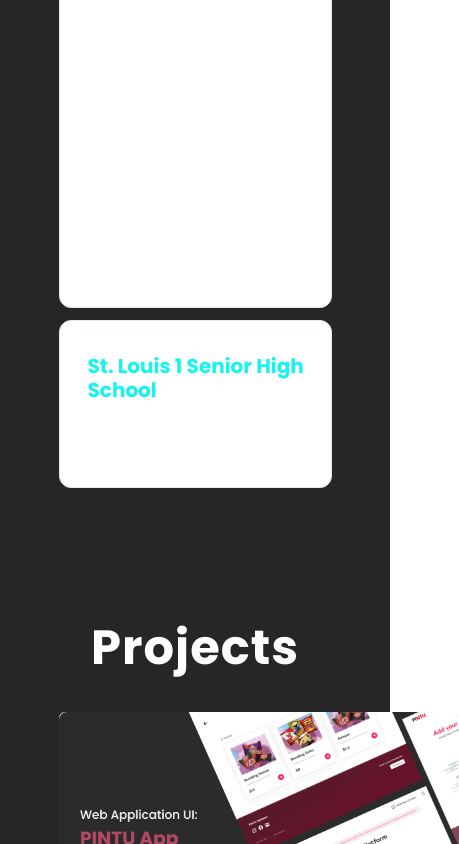
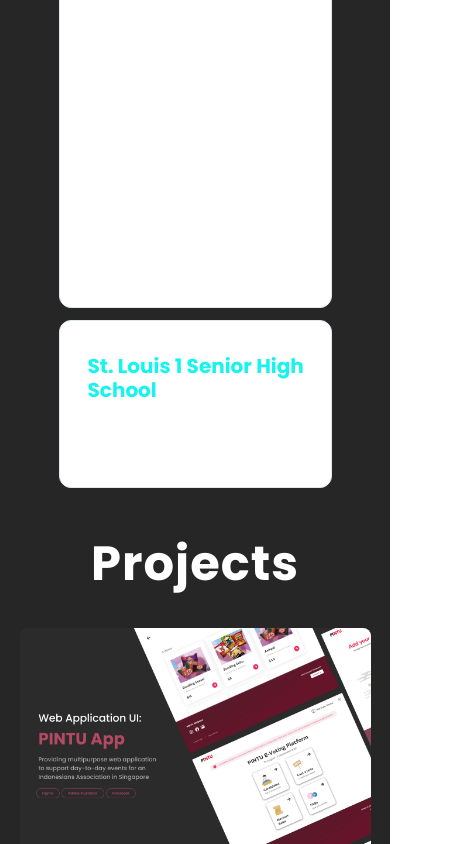
Before and after one commit to gabriellenicole/personal-website, a React (Create React App) app: page / in a window 390 px wide. Shown: the part 1156-2000 px from the top of the page, 459 px wide, since content can reach past the window. Built offline with nearby package versions, Linux system fonts and the light colour scheme.

Commit message:
updated projects

```diff
--- a/package.json
+++ b/package.json
@@ -9,6 +9,7 @@
     "@testing-library/jest-dom": "^5.16.5",
     "@testing-library/react": "^13.4.0",
     "@testing-library/user-event": "^13.5.0",
+    "aos": "^2.3.4",
     "framer-motion": "^7.6.18",
     "gsap": "^3.11.3",
     "react": "^18.2.0",
--- a/public/index.html
+++ b/public/index.html
@@ -31,6 +31,7 @@
       work correctly both with client-side routing and a non-root public URL.
       Learn how to configure a non-root public URL by running `npm run build`.
     -->
+    <link href="https://unpkg.com/aos@2.3.1/dist/aos.css" rel="stylesheet" />
     <title>React App</title>
   </head>
   <body>
@@ -46,5 +47,9 @@
       To begin the development, run `npm start` or `yarn start`.
       To create a production bundle, use `npm run build` or `yarn build`.
     -->
+    <script src="https://unpkg.com/aos@2.3.1/dist/aos.js"></script>
+    <script>
+      AOS.init()
+    </script>
   </body>
 </html>
--- a/src/App.js
+++ b/src/App.js
@@ -15,6 +15,7 @@
 
 //chakra
 import { extendTheme } from '@chakra-ui/react'
+import About from './components/About/About'
 
 function App() {
   const theme = extendTheme({
--- /dev/null
+++ b/src/components/About/About.js
@@ -0,0 +1,16 @@
+import React from 'react'
+import { SimpleGrid, Flex, Heading } from '@chakra-ui/react'
+
+export default function About() {
+  return (
+    <div className='about' id='about'>
+      <Flex
+        bg='#262626'
+        w='full'
+        justifyContent='center'
+        alignItems='center'
+        py={'15vh'}
+      ></Flex>
+    </div>
+  )
+}
--- a/src/components/Education/Education.js
+++ b/src/components/Education/Education.js
@@ -35,7 +35,7 @@
             overflow='hidden'
             variant='outline'
             size='lg'
-            className='hoverPink'
+            className='education-card hoverPink'
           >
             <Stack width='70vw'>
               <CardBody>
@@ -66,7 +66,7 @@
             variant='outline'
             overflow='hidden'
             size='lg'
-            className='hoverBlue'
+            className='education-card hoverBlue'
           >
             <Stack width='70vw'>
               <CardBody>
--- a/src/components/Education/Education.scss
+++ b/src/components/Education/Education.scss
@@ -32,10 +32,10 @@
   }
 }
 
-.chakra-card {
-  transition: all 0.2s ease-in-out;
+.education-card {
+  transition: all 0.5s ease-in-out;
 }
 
-.chakra-card:hover {
+.education-card:hover {
   transform: scale(1.03);
 }
--- a/src/components/Navbar/Navbar.js
+++ b/src/components/Navbar/Navbar.js
@@ -26,9 +26,9 @@
             <li>
               <a href='#project'>&lt;project&gt;</a>
             </li>
-            <li>
+            {/* <li>
               <a href='#about'>&lt;about&gt;</a>
-            </li>
+            </li> */}
           </ul>
         </div>
         <div id='mobile' onClick={handleClick}>
--- a/src/components/Project/Project.js
+++ b/src/components/Project/Project.js
@@ -3,28 +3,21 @@
 import ProjectCard from './ProjectCard'
 import PINTUApp from '../../assets/PINTUApp.png'
 import SpotifyHitlist from '../../assets/SpotifyHitlist.png'
+import './ProjectCard.scss'
 
 export default function Project() {
   const projects = [
     {
       imgUrl: PINTUApp,
+      link: 'http://app.pintusingapura.org',
       title: 'PINTU App',
       description: 'UI/UX Design',
     },
     {
       imgUrl: SpotifyHitlist,
+      link: 'https://github.com/gabriellenicole/spotify-hitlist',
       title: 'Spotify Hitlist Predictor',
       description: 'Machine Learning',
-    },
-    {
-      imgUrl: 'imgURL',
-      title: 'Project 3',
-      description: 'lorem ipsum lorem ipsum',
-    },
-    {
-      imgUrl: 'imgURL',
-      title: 'Project 4',
-      description: 'lorem ipsum lorem ipsum',
     },
   ]
   return (
@@ -34,27 +27,28 @@
         w='full'
         justifyContent='center'
         alignItems='center'
-        paddingBottom={'10vh'}
+        paddingBottom={'15vh'}
       >
         <Flex
           width='70vw'
           direction='column'
           rowGap='3vw'
           justifyContent='center'
+          className='project-card-flex'
         >
           <Heading
             fontSize='3em'
             color='white'
             textAlign='center'
             letterSpacing='1px'
-            paddingTop='10vh'
             paddingBottom='20px'
           >
             Projects
           </Heading>
+
           <SimpleGrid
             spacing={6}
-            templateColumns='repeat(auto-fill, minmax(400px, 1fr))'
+            templateColumns='repeat(auto-fill, minmax(350px, 1fr))'
           >
             {projects.map((project, index) => {
               return <ProjectCard key={index} {...project}></ProjectCard>
--- a/src/components/Project/ProjectCard.js
+++ b/src/components/Project/ProjectCard.js
@@ -12,11 +12,18 @@
 } from '@chakra-ui/react'
 import './ProjectCard.scss'
 
-export default function ProjectCard({ imgUrl, title, description }) {
+export default function ProjectCard({ imgUrl, link, title, description }) {
   return (
     <Card variant='filled' className='project-card'>
-      <CardBody px={0} py={0}>
-        <Image src={imgUrl} alt='ProjectPhoto' borderTopRadius='lg' />
+      <CardBody px={0} py={0} overflow='hidden'>
+        <a href={link} target='_blank' rel='noopener noreferrer'>
+          <Image
+            src={imgUrl}
+            alt='ProjectPhoto'
+            borderTopRadius='lg'
+            className='project-card-image'
+          />
+        </a>
       </CardBody>
       <CardFooter>
         <Stack spacing='3'>
--- a/src/components/Project/ProjectCard.scss
+++ b/src/components/Project/ProjectCard.scss
@@ -1,3 +1,19 @@
 .project-card {
-  background-color: #2b2b2b;
+  background-color: #2b2b2b !important;
 }
+
+@media screen and (max-width: 500px) {
+  .project-card-flex {
+    width: 90vw !important;
+  }
+}
+
+.project-card-image {
+  transition: all 0.3s ease-in-out;
+}
+
+.project-card:hover {
+  .project-card-image {
+    transform: scale(1.05);
+  }
+}
```
Also changed, not shown: 1 other file (tests, documents, lock files or other folders).
